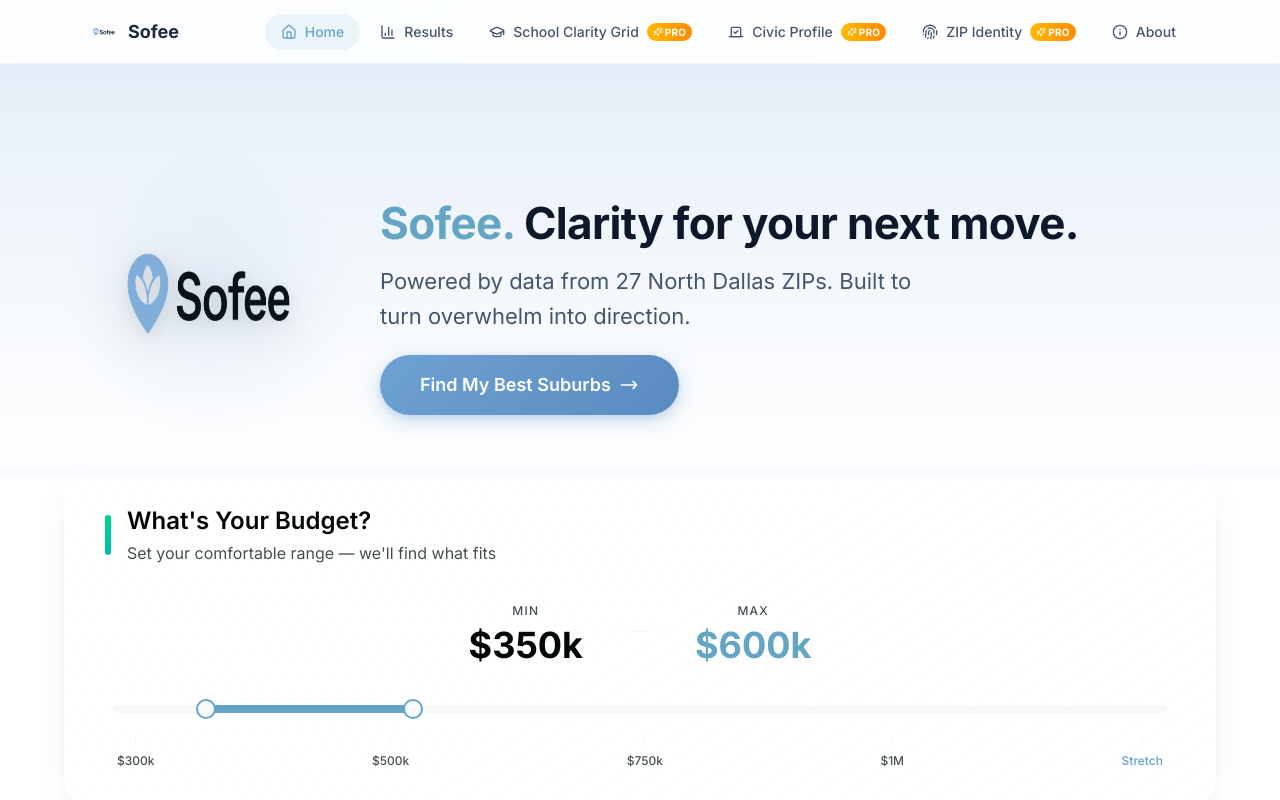
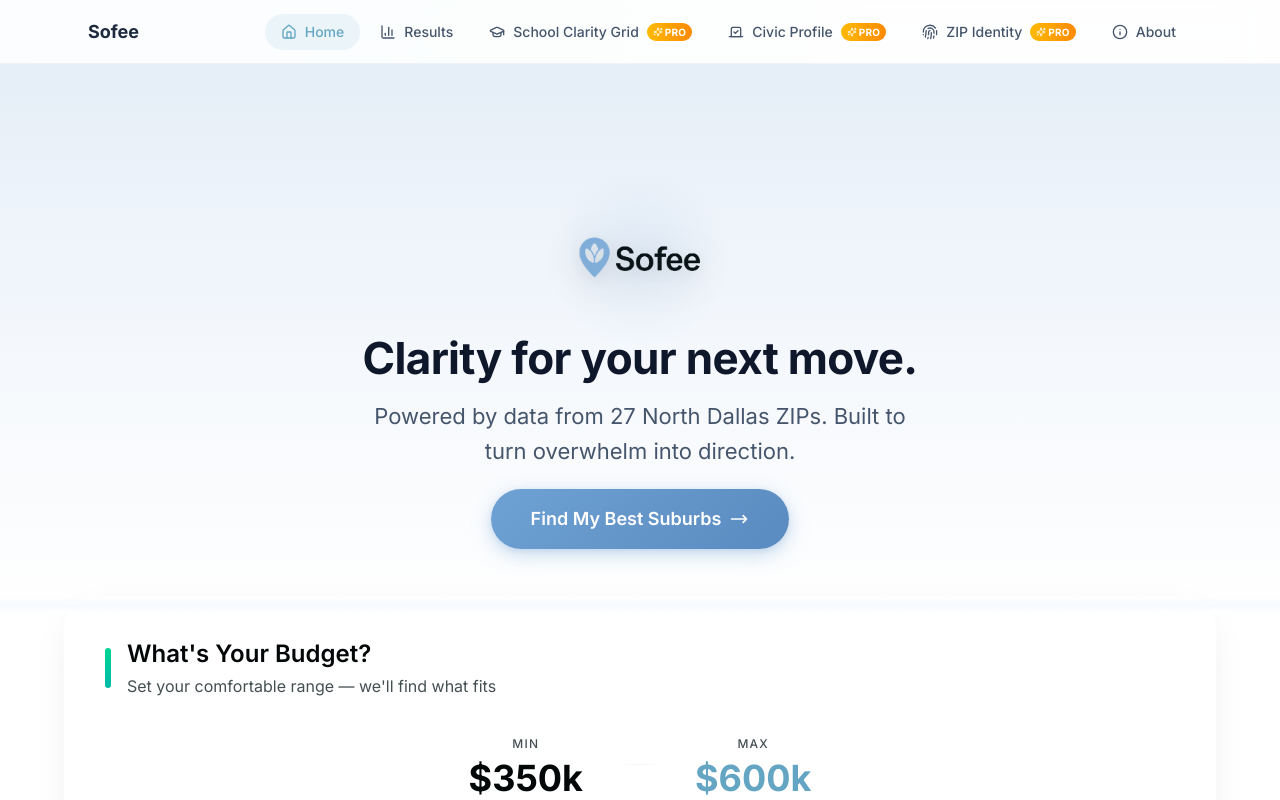
Before and after one commit to benyam525/sofee, a Next.js app: page / in a window 1280 px wide. Shown: the top 800 px of the page. Built offline with nearby package versions, Linux system fonts and the light colour scheme.

Commit message:
Update branding layout across site
- About page: Replace "Meet Sofee" text with logo
- Home page: Remove "Sofee." from hero, center layout with logo above copy
- Nav bar: Remove logo image, keep text-only "Sofee"
- Replace sofee-thinking.png with new logo

```diff
--- a/app/about/page.tsx
+++ b/app/about/page.tsx
@@ -10,12 +10,9 @@ export default function AboutPage() {
         <div className="absolute top-1/2 left-1/2 -translate-x-1/2 -translate-y-1/2 w-[600px] h-[600px] bg-primary/5 rounded-full blur-3xl" />
 
         <div className="relative max-w-4xl mx-auto text-center">
-          <div className="inline-block mb-6">
-            <Image src="/sofee-logo.png" alt="Sofee" width={120} height={120} className="mx-auto" />
+          <div className="inline-block mb-4">
+            <Image src="/sofee-logo.png" alt="Sofee" width={280} height={187} className="mx-auto" />
           </div>
-          <h1 className="text-4xl sm:text-5xl font-bold text-slate-900 mb-4">
-            Meet <span className="text-primary">Sofee</span>
-          </h1>
           <p className="text-xl text-slate-600 max-w-2xl mx-auto leading-relaxed">
             Your honest guide to finding the right Dallas suburb — no fluff, no sponsored listings, just data-driven
             insights to help your family make the best decision.
--- a/app/page.tsx
+++ b/app/page.tsx
@@ -13,8 +13,8 @@ export default function HomePage() {
         }}
       >
         <div className="w-full max-w-[1200px] mx-auto px-6 lg:px-12 py-12 lg:py-16">
-          <div className="flex flex-col lg:flex-row items-center gap-6 lg:gap-2">
-            <div className="relative flex-shrink-0 lg:mr-[42px] lg:-mt-[25px]">
+          <div className="flex flex-col items-center gap-4">
+            <div className="relative">
               {/* Subtle radial highlight behind Sofee - using brand blue #6EA1D4 */}
               <div
                 className="absolute inset-0 rounded-full scale-[1.4]"
@@ -26,9 +26,9 @@ export default function HomePage() {
               <Image
                 src="/sofee-logo.png"
                 alt="Sofee - your Dallas suburbs guide"
-                width={214}
-                height={214}
-                className="relative lg:w-[242px] lg:h-[242px]"
+                width={180}
+                height={120}
+                className="relative"
                 style={{
                   filter: "drop-shadow(0 8px 20px rgba(0, 0, 0, 0.12)) drop-shadow(0 4px 8px rgba(0, 0, 0, 0.08))",
                 }}
@@ -36,13 +36,13 @@ export default function HomePage() {
               />
             </div>
 
-            <div className="text-center lg:text-left flex-1 space-y-4">
+            <div className="text-center space-y-4">
               <h1 className="text-slate-900 leading-[1.15]">
                 <span
                   className="block text-2xl sm:text-3xl lg:text-4xl xl:text-[44px] font-bold mb-2"
                   style={{ letterSpacing: "-0.015em" }}
                 >
-                  <span className="text-primary">Sofee.</span> Clarity for your next move.
+                  Clarity for your next move.
                 </span>
               </h1>
 
--- a/components/site-nav.tsx
+++ b/components/site-nav.tsx
@@ -5,7 +5,6 @@ import { usePathname } from "next/navigation"
 import { cn } from "@/lib/utils"
 import { Home, BarChart3, GraduationCap, Info, Menu, X, Sparkles, Vote, Fingerprint } from "lucide-react"
 import { useState } from "react"
-import Image from "next/image"
 
 const navItems = [
   { href: "/", label: "Home", icon: Home },
@@ -28,16 +27,8 @@ export function SiteNav() {
       <div className="relative max-w-6xl mx-auto px-4 sm:px-6">
         <div className="flex items-center justify-between h-16">
           {/* Logo */}
-          <Link href="/" className="flex items-center gap-2 group">
-            <div className="relative w-8 h-8">
-              <Image
-                src="/sofee-logo.png"
-                alt="Sofee"
-                fill
-                className="object-contain group-hover:scale-110 transition-transform"
-              />
-            </div>
-            <span className="font-bold text-lg text-slate-800">Sofee</span>
+          <Link href="/" className="flex items-center group">
+            <span className="font-bold text-lg text-slate-800 group-hover:text-primary transition-colors">Sofee</span>
           </Link>
 
           {/* Desktop Navigation */}
```
Also changed, not shown: public/sofee-thinking.png.
